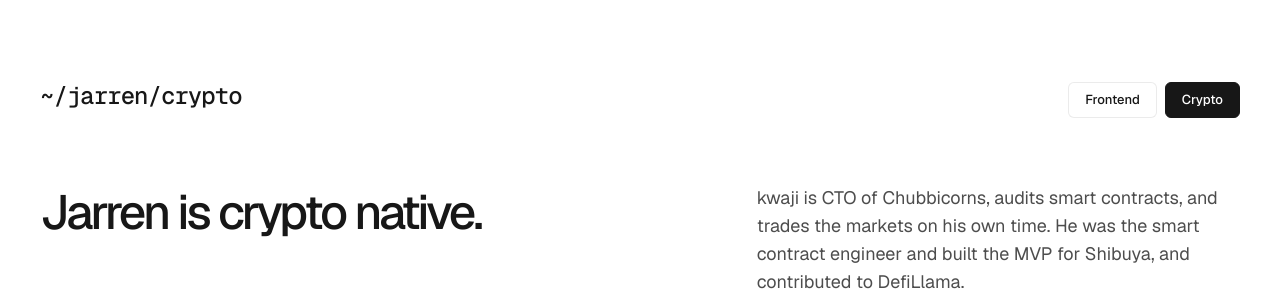
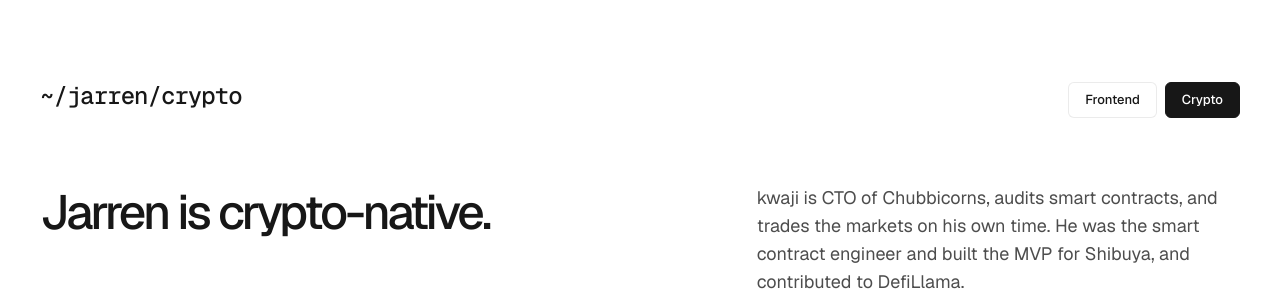
Before and after one commit to jarrensj/monkfishliver, a Next.js app: page /crypto in a window 1280 px wide. Shown: the top 291 px of the page. Built offline with nearby package versions, Linux system fonts and the light colour scheme.

Commit message:
copy: crypto-native, hyphenated

```diff
--- a/app/crypto/page.tsx
+++ b/app/crypto/page.tsx
@@ -27,7 +27,7 @@ export default function Crypto() {
         <section className="vbg-custom-opening" aria-labelledby="crypto-title">
           <div className="vbg-custom-group">
             <h1 id="crypto-title" className="vbg-display">
-              Jarren is crypto native.
+              Jarren is crypto-native.
             </h1>
           </div>
           <div className="vbg-custom-context">
```
